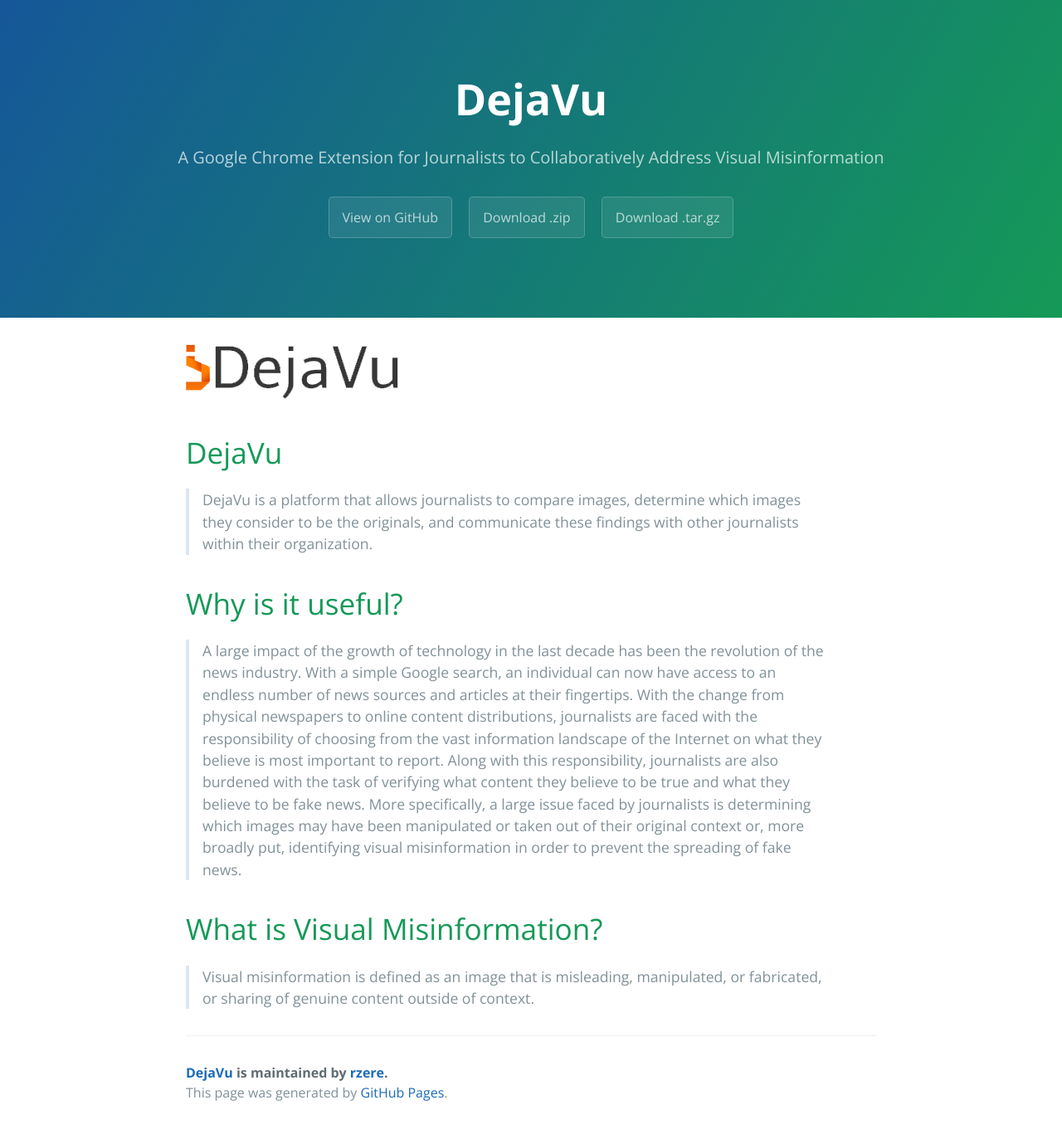
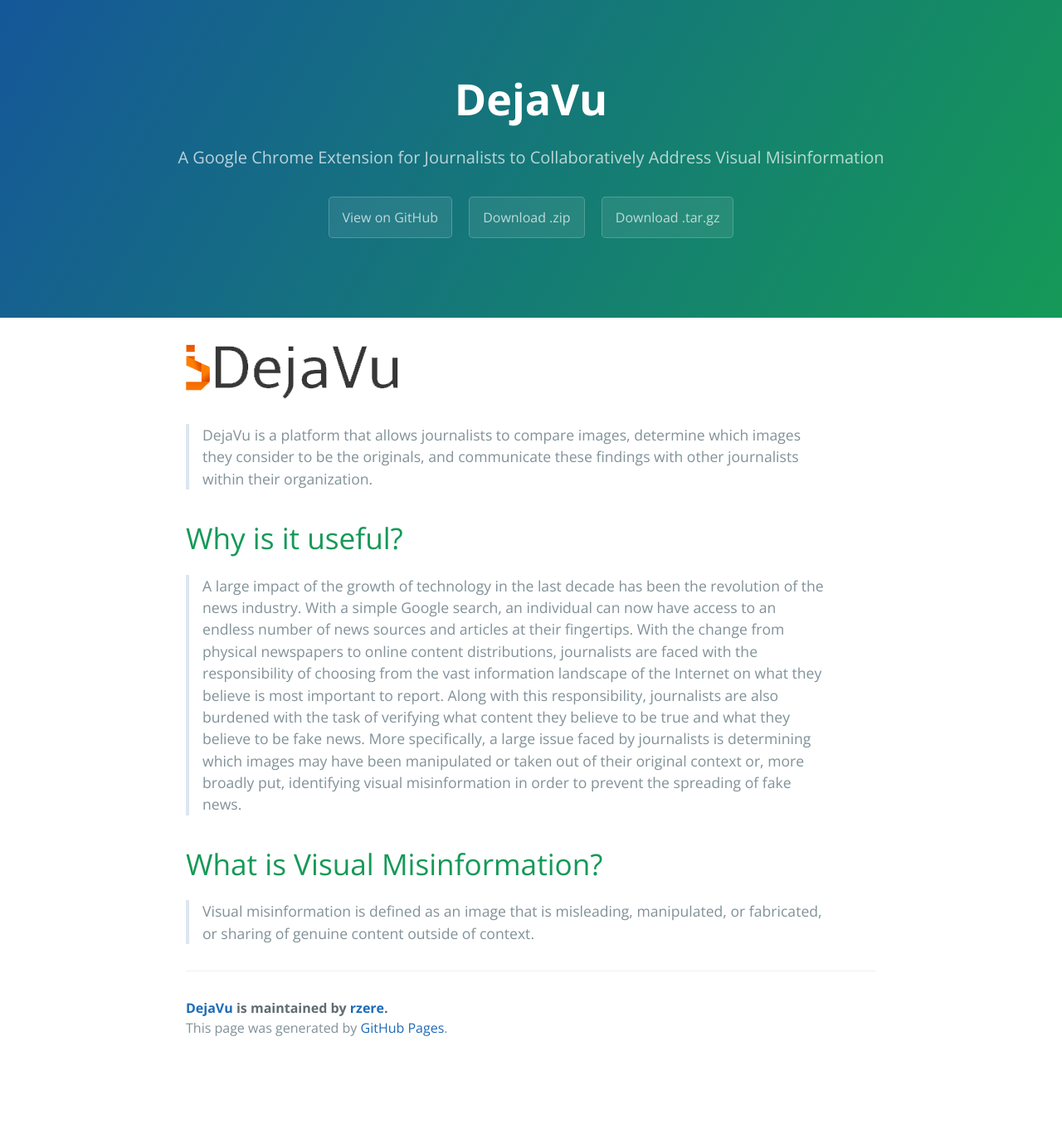
Before and after one commit to rzere/DejaVu, a Jekyll site: the page built from docs/index.md, in a window 1280 px wide. Shown: the whole page at 83% size. Built offline with Jekyll 4.4.1, drawn with Linux system fonts in a browser that asks for light colours; our own code applies the rules of GitHub Pages for plain Markdown files; after the commit the page ends 1283 px from its top, so only the background shows below that.

Commit message:
banner update v2

```diff
--- a/docs/index.md
+++ b/docs/index.md
@@ -1,9 +1,7 @@
 ---
 layout: default
 ---
-![DejaVu](assets/img/dejavu_transparent.png)
-
-# DejaVu
+# ![DejaVu](assets/img/dejavu_transparent.png)
 
 > DejaVu is a platform that allows journalists
 to compare images, determine which images
```
